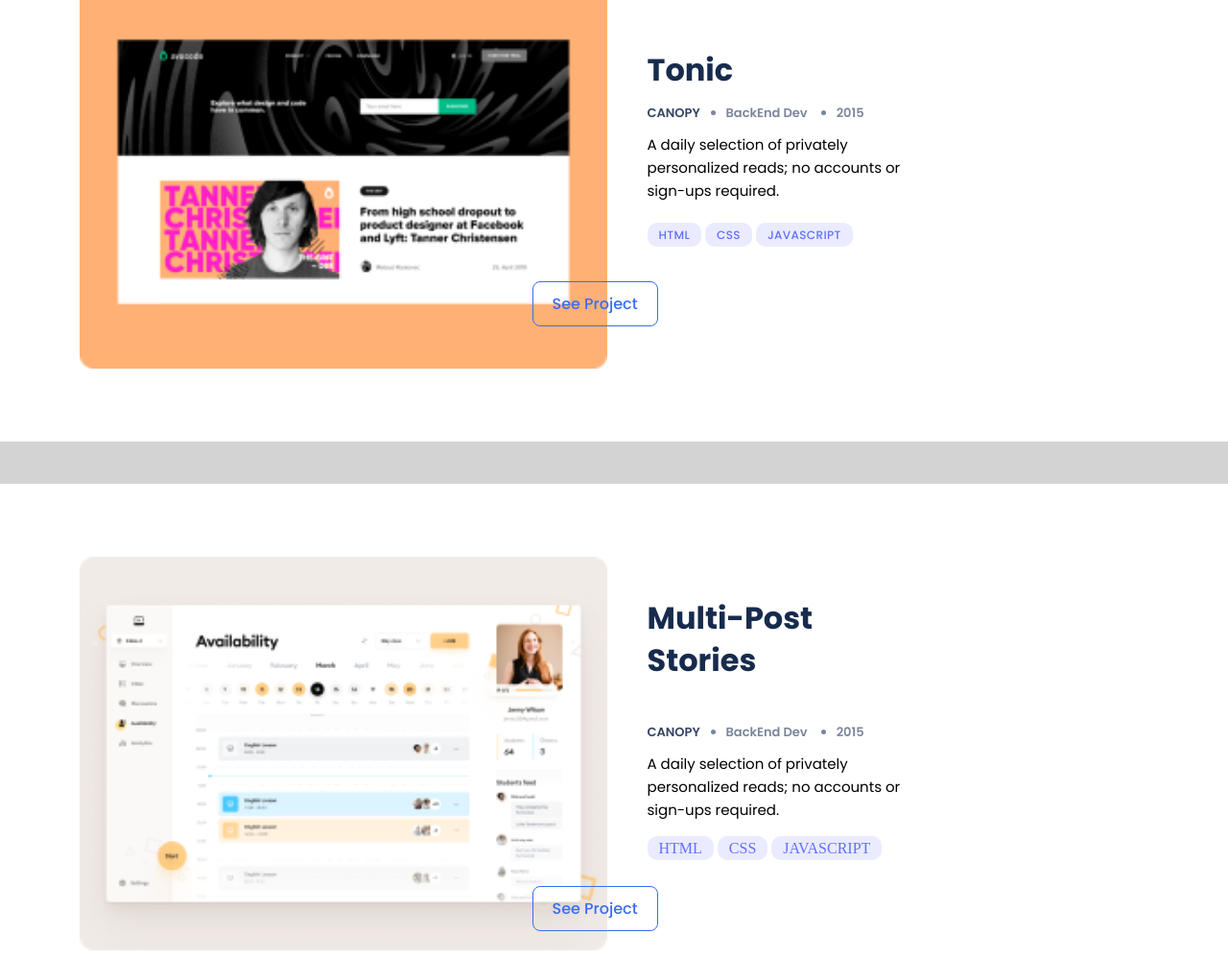
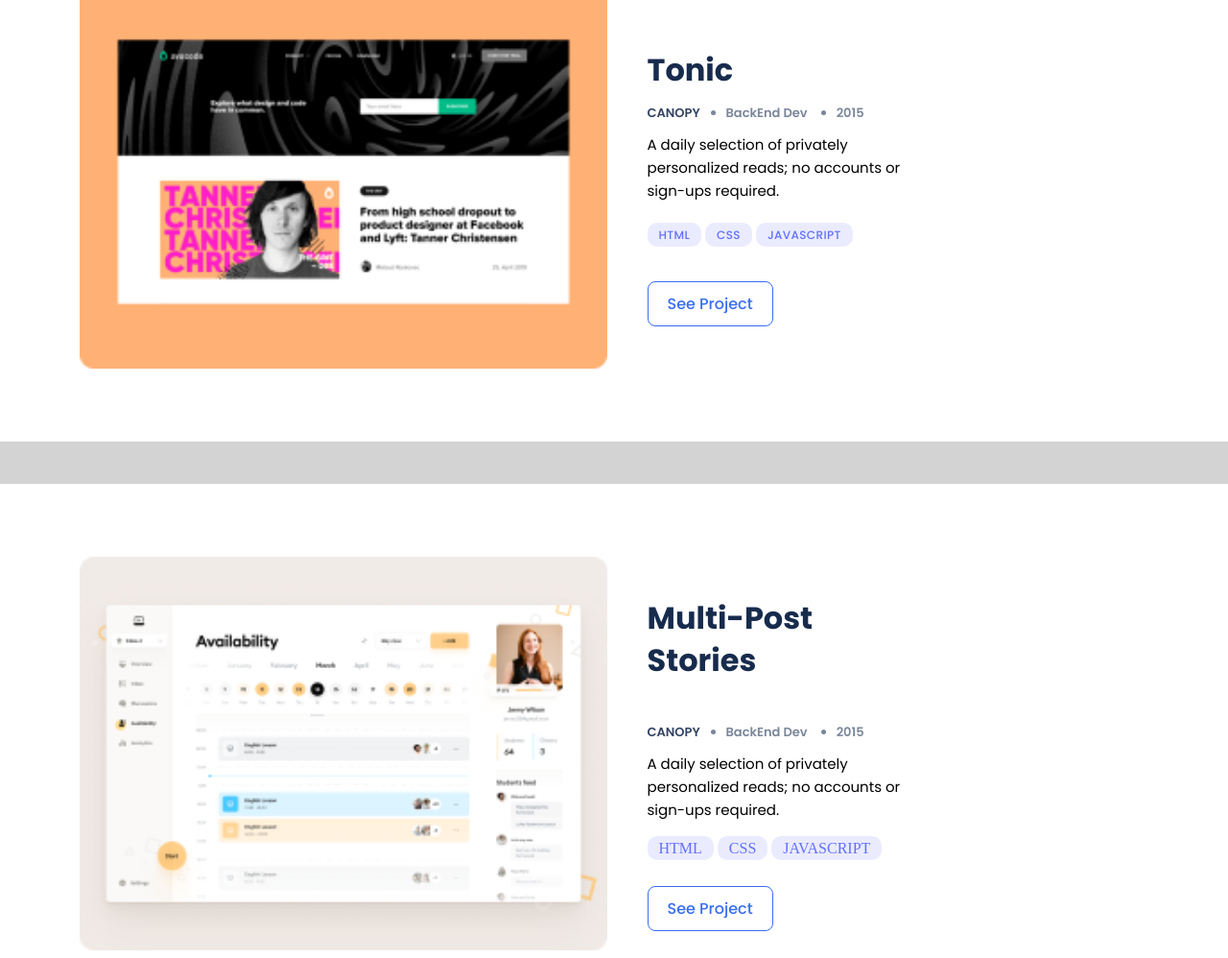
Before and after one commit to Syed-Huzaifa-Yazdani/My-Portfolio, a website: page index.html in a window 1280 px wide. Shown: the part 870-1868 px from the top of the page at 96% size. Drawn offline with Linux system fonts and the light colour scheme.

Commit message:
Added proper responsiveness for desktop version

```diff
--- a/styles.css
+++ b/styles.css
@@ -825,6 +825,9 @@ header {
     margin-top: 30px;
     margin-left: -20px;
   }
+  .see-project{
+    margin-left: 0px;
+  }
 
   #tonic-desk {
     border: 1px solid #000;
```
Also changed, not shown: 1 other file.
